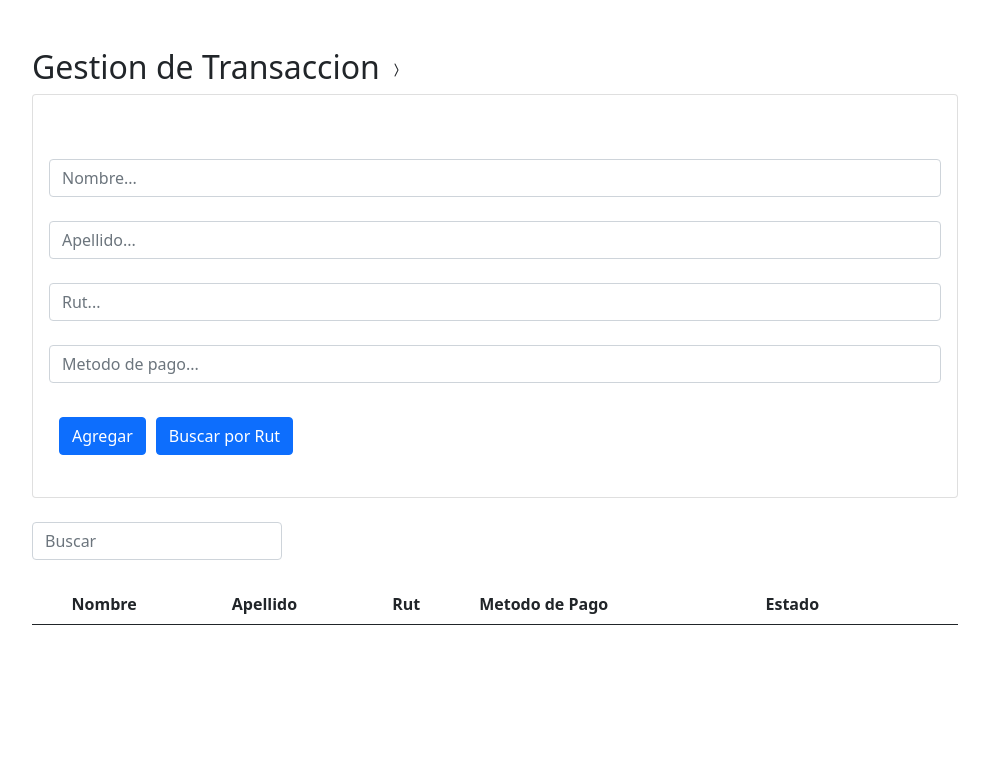
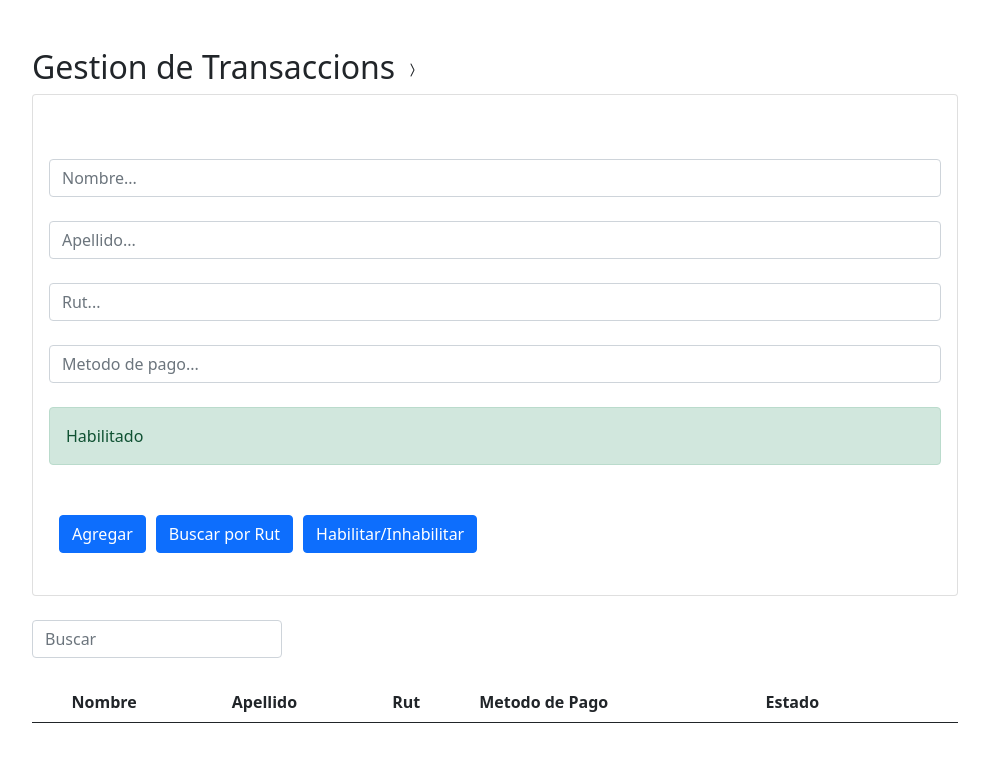
Before and after one commit to oscarmageddon/pruebaCRUDFront, an Angular app: page / in a window 1280 px wide. Shown: the top 762 px of the page, without its empty margins (145-1134 px from the left). Built offline with nearby package versions, Linux system fonts and the light colour scheme.

Commit message:
Se agrega metodo updateByDni

```diff
--- a/src/app/components/transaction-component/transaction-component.component.html
+++ b/src/app/components/transaction-component/transaction-component.component.html
@@ -3,10 +3,11 @@
     <div class="col-md-10">
         <div class="row justify-content-md-center">
 
-            <h2 class="mt-5">Gestion de Transaccion
+            <h2 class="mt-5">Gestion de Transaccions
             <svg xmlns="http://www.w3.org/2000/svg" width="16" height="16" fill="currentColor" class="bi bi-chevron-compact-right" viewBox="0 0 16 16">
                 <path fill-rule="evenodd" d="M6.776 1.553a.5.5 0 0 1 .671.223l3 6a.5.5 0 0 1 0 .448l-3 6a.5.5 0 1 1-.894-.448L9.44 8 6.553 2.224a.5.5 0 0 1 .223-.671z"/>
-              </svg></h2>
+              </svg>
+            </h2>
         </div>
 
 
@@ -24,8 +25,14 @@
                         <input type="text" name="payMethod" class="form-control" [(ngModel)]="payMethod"
                             placeholder="Metodo de pago..." />
                         <br>
+                        <div class="alert alert-{{ trx.estado === '1' ? 'success' : 'danger' }}" role="alert">
+                            {{ trx.estado === '1' ? 'Habilitado' : 'Inhabilitado' }}
+                        </div>
+                        <br>
                         <input type="button" style="margin: 10px" value="Agregar" (click)="guardar()" class="btn btn-primary">
                         <input type="button" value="Buscar por Rut" (click)="buscarPorDni()" class="btn btn-primary">
+                        <input type="button" style="margin: 10px" value="Habilitar/Inhabilitar" (click)="actualizarEstadoDni()" class="btn btn-primary">
+
                     </div>
                 </div>
             </div>
--- a/src/app/components/transaction-component/transaction-component.component.ts
+++ b/src/app/components/transaction-component/transaction-component.component.ts
@@ -52,8 +52,28 @@ export class TransactionComponentComponent implements OnInit {
         this.apeUser = resp.apellidoUsr;
         this.dniUser = resp.dniUsr;
         this.payMethod = resp.paymentMethod;
+
+        this.trx = {
+          nombreUsr: resp.nombreUsr,
+          apellidoUsr: resp.apellidoUsr,
+          dniUsr: resp.dniUsr,
+          paymentMethod: resp.paymentMethod,
+          estado: resp.estado,
+          id: resp.id
+        }
       })
 
+
+  }
+
+  actualizarEstadoDni(){
+    if(this.trx.dniUsr !== ''){
+      this.trx.estado = this.trx.estado === '1' ? '0' : '1';
+      this.transactionService.updateStateByDni( this.trx )
+      .subscribe ( resp => {
+        console.log('Updated: ', resp);
+      })
+    }
   }
 
 
--- a/src/app/interfaces/transaction.interface.ts
+++ b/src/app/interfaces/transaction.interface.ts
@@ -4,4 +4,5 @@ export interface Transaction {
     dniUsr: string;
     paymentMethod: string;
     estado?: string;
+    id?: number;
 }
--- a/src/app/services/transaction.service.ts
+++ b/src/app/services/transaction.service.ts
@@ -11,14 +11,18 @@ export class TransactionService {
 
   private baseUrl: string = 'http://localhost:8080/transaction'
 
-  constructor( private http: HttpClient ) { }
+  constructor(private http: HttpClient) { }
 
   saveTransaction(trx: Transaction): Observable<Transaction> {
-    return this.http.post<Transaction>(`${ this.baseUrl }/`, trx);
+    return this.http.post<Transaction>(`${this.baseUrl}/`, trx);
   }
 
   findTransactionByDni(dniUsr: String): Observable<Transaction> {
-    return this.http.get<Transaction>(`${ this.baseUrl }/dni/`+dniUsr);
+    return this.http.get<Transaction>(`${this.baseUrl}/dni/` + dniUsr);
+  }
+
+  updateStateByDni(trx: Transaction): Observable<Transaction> {
+    return this.http.put<Transaction>(`${this.baseUrl}/${trx.id}`, trx);
   }
 
 }
```
